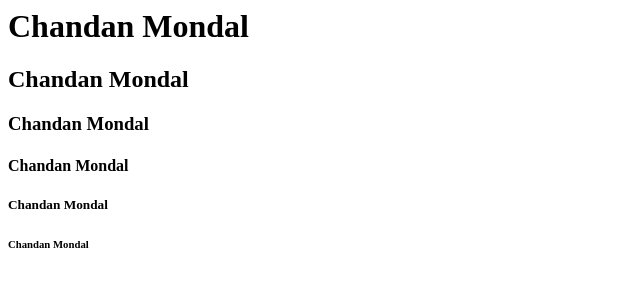
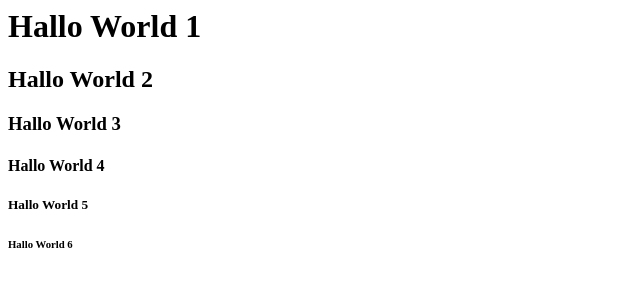
Before and after one commit to chandanmon/TechCM.github.io, a plain HTML site: page index.html in a window 1280 px wide. Shown: the whole page, without its empty margins (0-640 px from the left). Drawn offline with Linux system fonts and the light colour scheme.

Commit message:
Update index.html

```diff
--- a/index.html
+++ b/index.html
@@ -1,15 +1,15 @@
 <html>
 <head>
 <title>
-wellcome
+Html Hallo World Font Changing
 </title>
 </head>
 <body>
-<h1> Chandan Mondal </h1>
-<h2> Chandan Mondal </h2>
-<h3> Chandan Mondal </h3>
-<h4> Chandan Mondal </h4>
-<h5> Chandan Mondal </h5>
-<h6> Chandan Mondal </h6>
+<h1> Hallo World 1 </h1>
+<h2> Hallo World 2 </h2>
+<h3> Hallo World 3 </h3>
+<h4> Hallo World 4 </h4>
+<h5> Hallo World 5 </h5>
+<h6> Hallo World 6 </h6>
 </body>
 </html>
```
